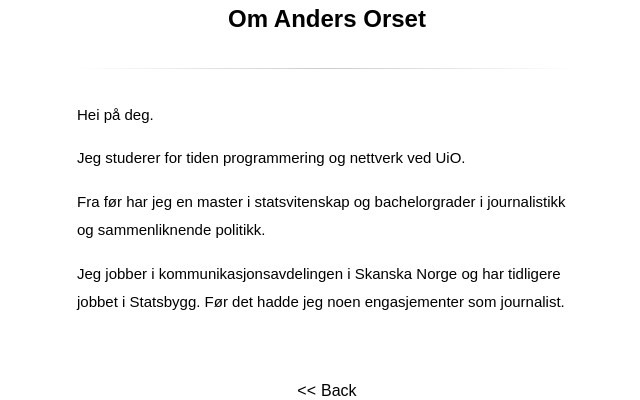
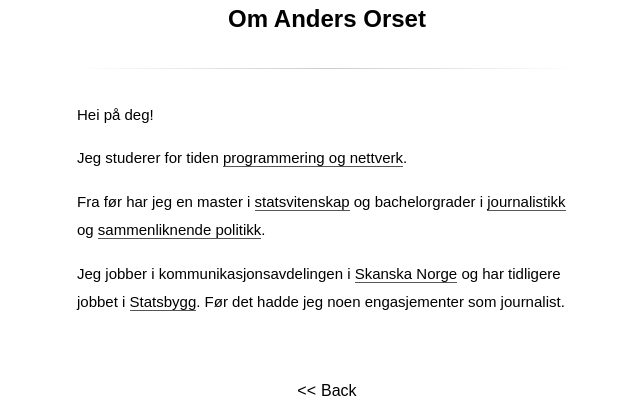
Before and after one commit to aorset/aorset.github.io, a Jekyll site: the page built from about.md, in a window 1280 px wide. Shown: the part 168-568 px from the top of the page, without its empty margins (313-953 px from the left). Built offline with Jekyll 4.4.1, drawn with Linux system fonts in a browser that asks for light colours; some web fonts are replaced.

Commit message:
innholdsendringer

```diff
--- a/about.md
+++ b/about.md
@@ -2,12 +2,10 @@
 title: Om Anders Orset
 ---
 
-Hei på deg.
+Hei på deg!
 
-Jeg studerer for tiden programmering og nettverk ved UiO.
+Jeg studerer for tiden <a href="http://www.uio.no/studier/program/inf-pro/">programmering og nettverk</a>.
 
-Fra før har jeg en master i statsvitenskap og bachelorgrader i journalistikk og
-sammenliknende politikk.
+Fra før har jeg en master i <a href="http://www.uio.no/studier/program/statsvitenskap-master/">statsvitenskap</a> og bachelorgrader i <a href="http://www.hivolda.no/hivolda/om-hogskulen/avdelingar/mediefag-1/avdeling-for-mediefag/journalistikk">journalistikk</a> og <a href="http://www.uib.no/studieprogram/BASV-SAPO">sammenliknende politikk</a>.
 
-Jeg jobber i kommunikasjonsavdelingen i Skanska Norge og har tidligere jobbet i
-Statsbygg. Før det hadde jeg noen engasjementer som journalist.
+Jeg jobber i kommunikasjonsavdelingen i <a href="http://www.skanska.no">Skanska Norge</a> og har tidligere jobbet i <a href="http://www.statsbygg.no">Statsbygg</a>. Før det hadde jeg noen engasjementer som journalist.
```
